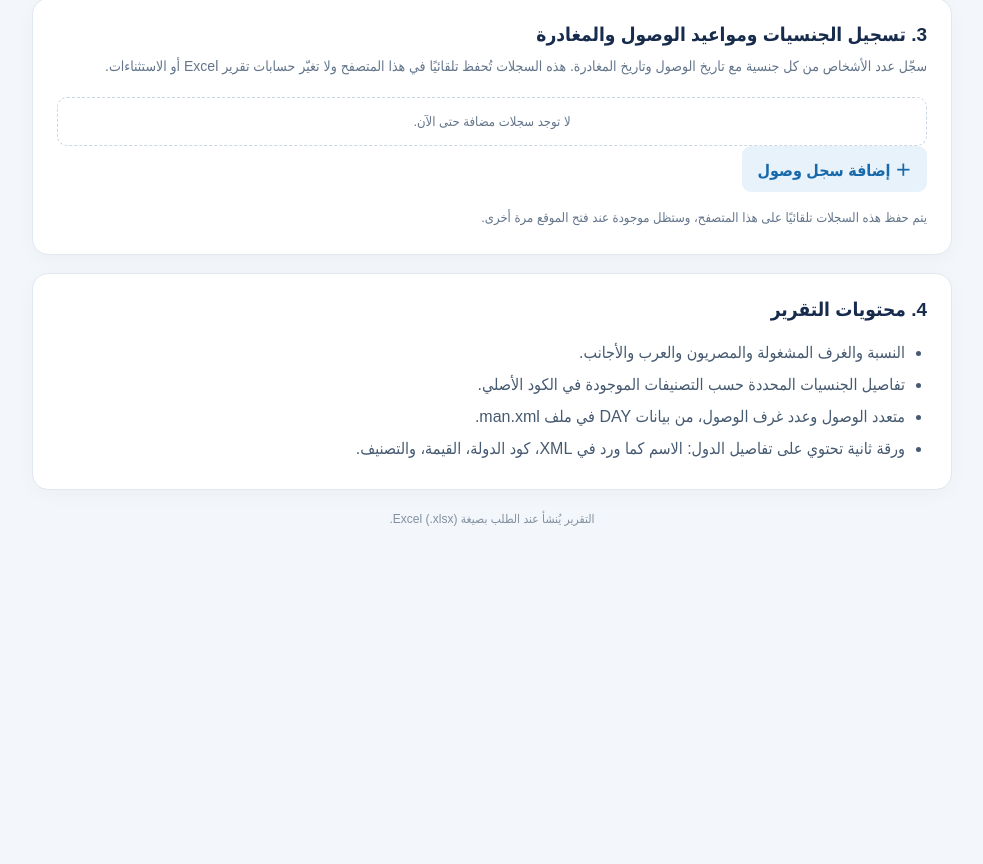
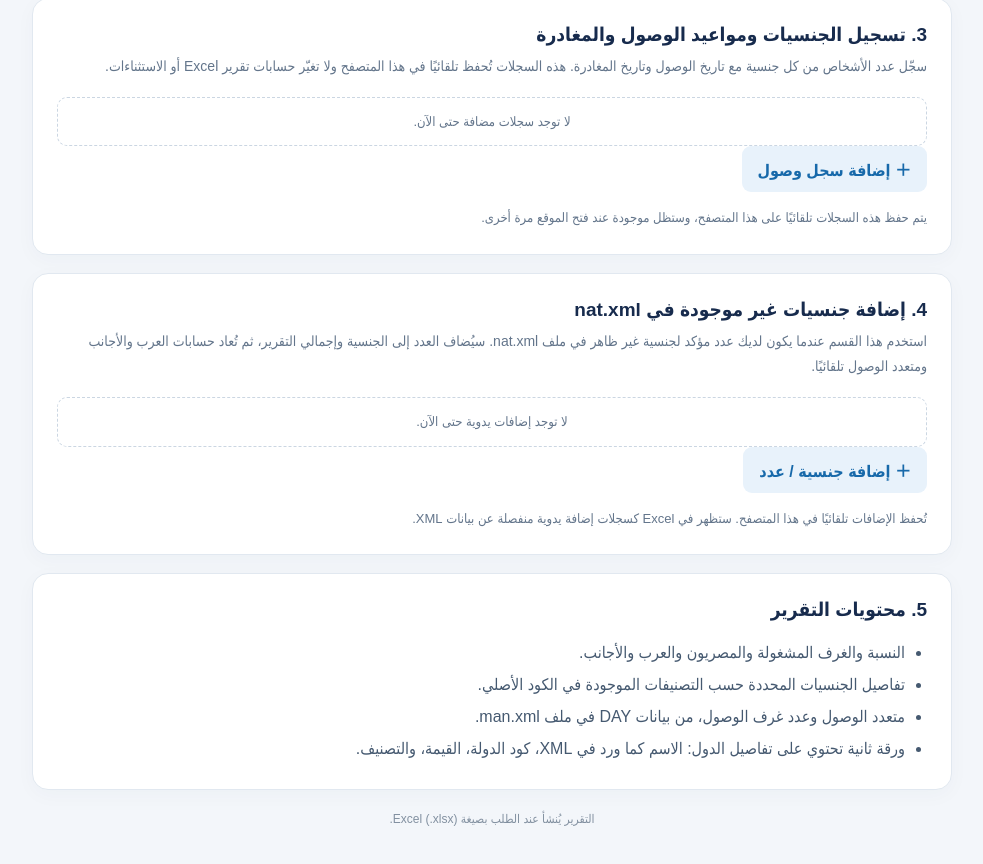
Before and after one commit to dsaad12344321-svg/nationality, a Next.js app: page / in a window 1280 px wide. Shown: the part 759-1623 px from the top of the page, without its empty margins (148-1131 px from the left). Before the commit the page ends 1361 px from the top, so only its background shows below. Built offline with nearby package versions, Linux system fonts and the light colour scheme.

Commit message:
Add manual nationality count inputs

```diff
--- a/app/page.tsx
+++ b/app/page.tsx
@@ -4,8 +4,10 @@ import { useEffect, useState } from "react";
 
 type Exclusion = { id: number; code: string; count: number };
 type ArrivalRecord = { id: number; code: string; count: number; arrivalDate: string; departureDate: string };
+type ManualAddition = { id: number; code: string; count: number };
 const STORAGE_KEY = "nationality-report-exclusions-v1";
 const ARRIVAL_STORAGE_KEY = "nationality-report-arrivals-v1";
+const ADDITION_STORAGE_KEY = "nationality-report-additions-v1";
 const COUNTRIES = [["ES","إسبانيا"],["DE","ألمانيا"],["GB","بريطانيا"],["US","الولايات المتحدة"],["UA","أوكرانيا"],["RU","روسيا"],["BE","بلجيكا"],["PL","بولندا"],["CN","الصين"],["FR","فرنسا"],["IT","إيطاليا"],["IN","الهند"],["JP","اليابان"],["HR","كرواتيا"],["PK","باكستان"],["IR","إيران"],["IL","إسرائيل"],["SA","السعودية"],["IQ","العراق"],["LY","ليبيا"],["SD","السودان"],["PS","فلسطين"],["JO","الأردن"],["MA","المغرب"],["DZ","الجزائر"],["TN","تونس"],["MR","موريتانيا"],["BH","البحرين"],["EG","مصر"],["AE","الإمارات"],["KW","الكويت"],["QA","قطر"],["OM","عُمان"],["YE","اليمن"],["SY","سوريا"],["LB","لبنان"],["NL","هولندا"],["AT","النمسا"],["CH","سويسرا"],["SE","السويد"],["NO","النرويج"],["DK","الدنمارك"],["FI","فنلندا"],["CZ","التشيك"],["SK","سلوفاكيا"],["HU","المجر"],["RO","رومانيا"],["BG","بلغاريا"],["GR","اليونان"],["TR","تركيا"],["CA","كندا"],["AU","أستراليا"],["BR","البرازيل"],["MX","المكسيك"],["ZA","جنوب أفريقيا"]] as const;
 
 export default function Home() {
@@ -13,6 +15,7 @@ export default function Home() {
   const [manFile, setManFile] = useState<File | null>(null);
   const [exclusions, setExclusions] = useState<Exclusion[]>([]);
   const [arrivalRecords, setArrivalRecords] = useState<ArrivalRecord[]>([]);
+  const [additions, setAdditions] = useState<ManualAddition[]>([]);
   const [ready, setReady] = useState(false);
   const [busy, setBusy] = useState(false);
   const [message, setMessage] = useState("");
@@ -43,6 +46,17 @@ export default function Home() {
         })));
       }
     } catch { /* تجاهل سجلات الوصول غير الصالحة */ }
+    try {
+      const savedAdditions = localStorage.getItem(ADDITION_STORAGE_KEY);
+      if (savedAdditions) {
+        const parsedAdditions = JSON.parse(savedAdditions);
+        if (Array.isArray(parsedAdditions)) setAdditions(parsedAdditions.map((item, index) => ({
+          id: Number(item.id) || Date.now() + index,
+          code: String(item.code || "LY").toUpperCase(),
+          count: Math.max(1, Math.floor(Number(item.count) || 1)),
+        })));
+      }
+    } catch { /* تجاهل الإضافات اليدوية غير الصالحة */ }
     setReady(true);
   }, []);
 
@@ -54,8 +68,16 @@ export default function Home() {
     if (ready) localStorage.setItem(ARRIVAL_STORAGE_KEY, JSON.stringify(arrivalRecords));
   }, [arrivalRecords, ready]);
 
+  useEffect(() => {
+    if (ready) localStorage.setItem(ADDITION_STORAGE_KEY, JSON.stringify(additions));
+  }, [additions, ready]);
+
   function addExclusion() {
     setExclusions((items) => [...items, { id: Date.now(), code: "ES", count: 1 }]);
+  }
+
+  function addManualAddition() {
+    setAdditions((items) => [...items, { id: Date.now(), code: "LY", count: 1 }]);
   }
 
   function addArrivalRecord() {
@@ -78,6 +100,11 @@ export default function Home() {
       setMessage("تأكد من اختيار الجنسية وإدخال عدد صحيح أكبر من صفر لكل استثناء.");
       return;
     }
+    if (additions.some((item) => !item.code || !Number.isInteger(item.count) || item.count < 1)) {
+      setKind("error");
+      setMessage("تأكد من اختيار الجنسية وإدخال عدد صحيح أكبر من صفر لكل إضافة يدوية.");
+      return;
+    }
     setBusy(true);
     setMessage("جارٍ قراءة الملفات وإنشاء تقرير Excel...");
     setKind("info");
@@ -86,6 +113,7 @@ export default function Home() {
       data.append("nat", natFile);
       data.append("man", manFile);
       data.append("exclusions", JSON.stringify(exclusions.map(({ code, count }) => ({ code, count }))));
+      data.append("additions", JSON.stringify(additions.map(({ code, count }) => ({ code, count }))));
       const response = await fetch("/api/report", { method: "POST", body: data });
       if (!response.ok) {
         const error = await response.json().catch(() => ({ error: "حدث خطأ غير متوقع." }));
@@ -101,7 +129,7 @@ export default function Home() {
       link.remove();
       URL.revokeObjectURL(url);
       setKind("success");
-      setMessage("تم إنشاء التقرير وتنزيله بنجاح. تم تطبيق الاستثناءات المحددة.");
+      setMessage("تم إنشاء التقرير وتنزيله بنجاح، مع تطبيق الاستثناءات والإضافات اليدوية.");
     } catch (error) {
       setKind("error");
       setMessage(error instanceof Error ? error.message : "حدث خطأ أثناء إنشاء التقرير.");
@@ -185,7 +213,28 @@ export default function Home() {
       </section>
 
       <section className="panel">
-        <h2>4. محتويات التقرير</h2>
+        <h2>4. إضافة جنسيات غير موجودة في nat.xml</h2>
+        <p className="muted">استخدم هذا القسم عندما يكون لديك عدد مؤكد لجنسية غير ظاهر في ملف nat.xml. سيُضاف العدد إلى الجنسية وإجمالي التقرير، ثم تُعاد حسابات العرب والأجانب ومتعدد الوصول تلقائيًا.</p>
+        {additions.length === 0 && <p className="empty-exclusions">لا توجد إضافات يدوية حتى الآن.</p>}
+        {additions.map((item) => (
+          <div className="exclusion-row" key={item.id}>
+            <label>الجنسية
+              <select value={item.code} onChange={(e) => setAdditions((items) => items.map((x) => x.id === item.id ? { ...x, code: e.target.value } : x))}>
+                {COUNTRIES.map(([code, name]) => <option key={code} value={code}>{name} ({code})</option>)}
+              </select>
+            </label>
+            <label>العدد المراد إضافته
+              <input type="number" min="1" step="1" value={item.count} onChange={(e) => setAdditions((items) => items.map((x) => x.id === item.id ? { ...x, count: Number(e.target.value) } : x))} />
+            </label>
+            <button type="button" className="remove-button" onClick={() => setAdditions((items) => items.filter((x) => x.id !== item.id))}>حذف</button>
+          </div>
+        ))}
+        <button type="button" className="add-button" onClick={addManualAddition}>＋ إضافة جنسية / عدد</button>
+        <p className="saved-hint">تُحفظ الإضافات تلقائيًا في هذا المتصفح. ستظهر في Excel كسجلات إضافة يدوية منفصلة عن بيانات XML.</p>
+      </section>
+
+      <section className="panel">
+        <h2>5. محتويات التقرير</h2>
         <ul className="steps">
           <li>النسبة والغرف المشغولة والمصريون والعرب والأجانب.</li>
           <li>تفاصيل الجنسيات المحددة حسب التصنيفات الموجودة في الكود الأصلي.</li>
```
